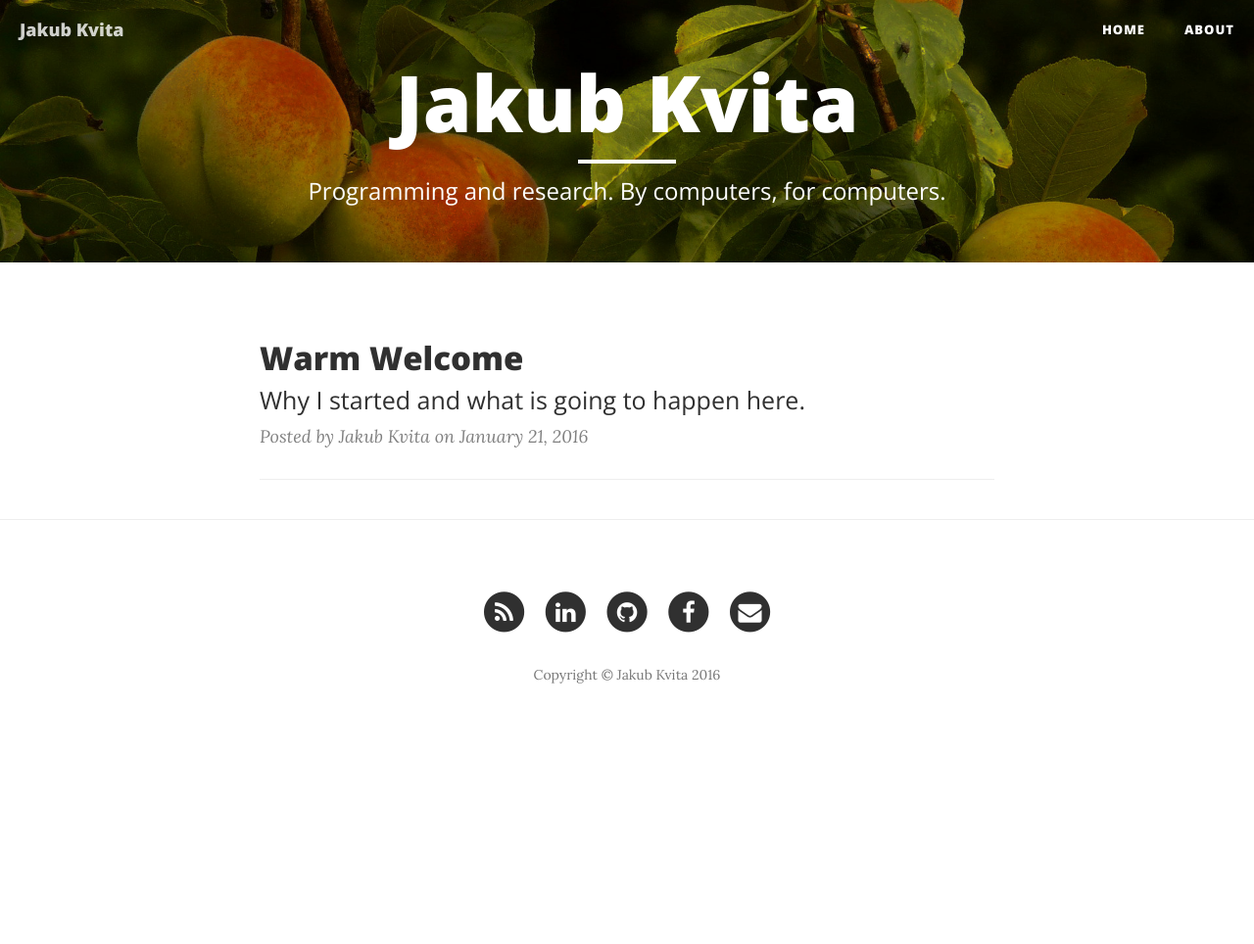
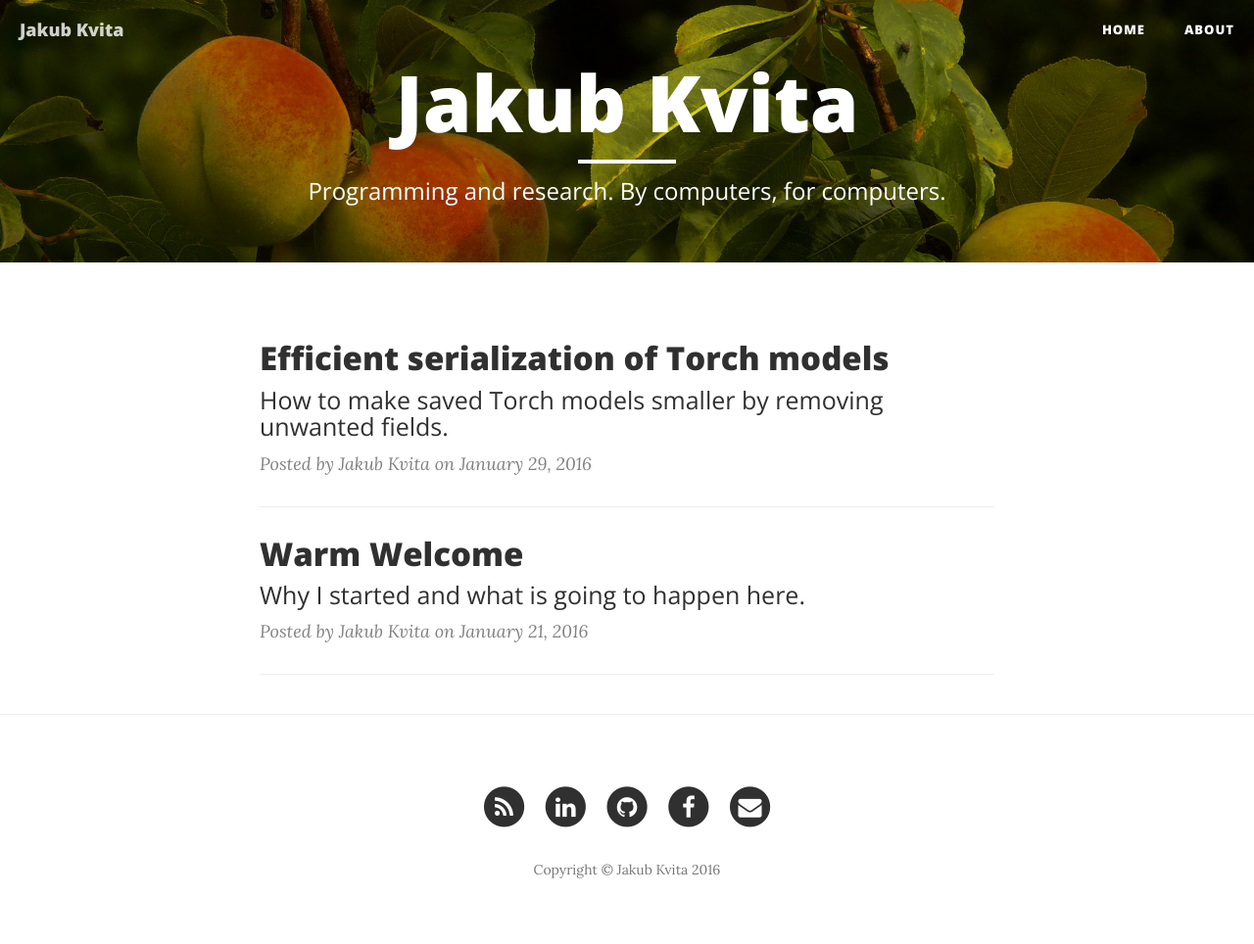
Before and after one commit to kvitajakub/kvitajakub.github.io, a Jekyll site: the page built from index.html, in a window 1280 px wide. Shown: the whole page at 98% size. Built offline with Jekyll 4.4.1, drawn with Linux system fonts in a browser that asks for light colours; nearby versions of some CDN libraries; Markdown is read by kramdown in place of the engine named in the settings; the list of posts is cut into pages by our own code; before the commit the page ends 900 px from its top, so only the background shows below that; some of the changed lines change nothing that is shown.

Commit message:
serialize models post and deleted pictures

````diff
--- a/_config.yml
+++ b/_config.yml
@@ -10,7 +10,7 @@ facebook_username:  kvitajakub
 email: kvitajakub@gmail.com
 
 # Build settings
-markdown: kramdown
+markdown: redcarpet
 highlighter: pygments
 permalink: pretty
 paginate: 6
--- a/_posts/2016-01-21-warm-welcome.markdown
+++ b/_posts/2016-01-21-warm-welcome.markdown
@@ -6,7 +6,6 @@ comments:   true
 title:      "Warm Welcome"
 subtitle:   "Why I started and what is going to happen here."
 ---
-<!-- header-img: "img/post-bg-06.jpg" -->
 
 ### Hello and welcome,
 This will be a short explanation of what is happening on this website and my long-term plan for writing articles.
--- /dev/null
+++ b/_posts/2016-01-29-torch-serialize-model.markdown
@@ -0,0 +1,52 @@
+---
+layout:     post
+date:       2016-01-29 19:00:00
+author:     "Jakub Kvita"
+comments:   true
+title:      "Efficient serialization of Torch models"
+subtitle:   "How to make saved Torch models smaller by removing unwanted fields."
+---
+
+Basic Torch provides [methods](https://github.com/torch/torch7/blob/master/doc/serialization.md) for writing model to a file and reloading it together with serialization/deserialization methods.
+
+```lua
+torch.save(filename, object [, format, referenced])
+torch.load(filename [, format, referenced])
+
+torch.serialize(object)
+torch.deserialize(str)
+```
+
+These methods are as simple as it gets and can process any Torch object, which is excellent.
+However [nn](https://github.com/torch/nn) models contains several fields, which are used during training, but are not necessary while saving. This causes the files to be unnecessary large. What can we do about that?
+
+Deleting unwanted data in [nn](https://github.com/torch/nn) modules
+-----------------------------------------
+Modules from nn package are relatively simple and can be processed manually. Usually they contain three types of fields:
+
+* `weight` and `bias` -- fields we need.
+* `gradWeight` and `gradBias` -- fields, which can be deleted after training.
+* `output` and `gradInput`  -- fields, which are usually not required to keep.
+
+Unwanted fields of the module can be reduced by creating Tensor of same type with no dimensions:
+
+```lua
+data = torch.Tensor():typeAs(data)
+```
+
+If your models are small, you can do it by hand for every module, but this is usually not an issue for models that small.
+
+Larger models can be processed by function, for example similar to the recursive one [here](https://github.com/torch/nn/issues/112), or by the [net-toolkit](https://github.com/Atcold/net-toolkit) package.
+
+Modules from [rnn](https://github.com/Element-Research/rnn) package
+------------------------
+Reducing recurrent modules from [rnn](https://github.com/Element-Research/rnn) can be quite tricky, as they contain several different fields and, most importantly, shared clones. Use [`Serial`](https://github.com/Element-Research/dpnn#serial) decorator from [dpnn](https://github.com/Element-Research/dpnn) package to deal with it easily.
+
+First, model has to be decorated and type of serialization (`light`, `medium`, `heavy`) need to be specified. These options align nicely with three types of fields from before. `heavy`, which is default option in Torch, saves everything, `medium` is recommended to use during training and `light` can be used for models in production, as it keeps only weights and biases.
+
+```lua
+dmodule = nn.Serial(module, [tensortype])
+dmodule:lightSerial() __OR__ dmodule:mediumSerial() __OR__ dmodule:heavySerial()
+```
+
+Regular Torch `save` and `load` methods can be used to process the decorated model. No tweaks are required in this part.
````
Also changed, not shown: img/about-bg.jpg (deleted), img/contact-bg.jpg (deleted), img/home-bg.jpg (deleted), img/post-bg-01.jpg (deleted), img/post-bg-02.jpg (deleted), img/post-bg-03.jpg (deleted), img/post-bg-04.jpg (deleted), img/post-bg-05.jpg (deleted), img/post-bg-06.jpg (deleted), img/post-sample-image.jpg (deleted).
